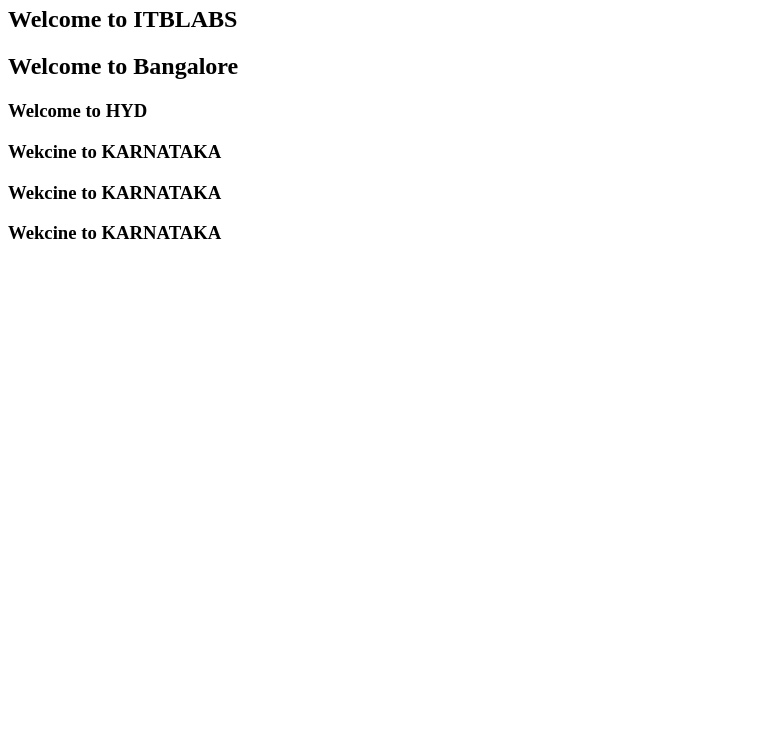
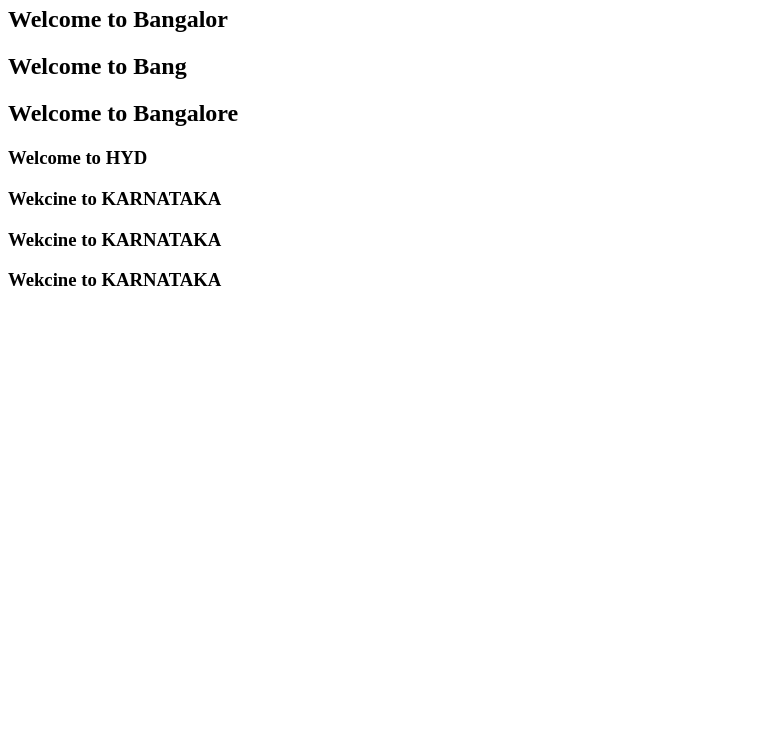
Before and after one commit to dinu-hub/html, a plain HTML site: page index.html in a window 1280 px wide. Shown: the part 60-800 px from the top of the page, without its empty margins (0-768 px from the left). Drawn offline with Linux system fonts and the light colour scheme.

Commit message:
dinesh reddy

```diff
--- a/index.html
+++ b/index.html
@@ -1,6 +1,7 @@
 <html>
 <h1>Welcome to GIT POLL SCM and GIT WEBHOOK</h1>
-<h2>Welcome to ITBLABS</h2>
+<h2>Welcome to Bangalor</h2>
+<h2>Welcome to Bang</h2>
 <h2>Welcome to Bangalore</h2>
 <h3>Welcome to HYD</h3>
 <h3>Wekcine to KARNATAKA</h3>
```
